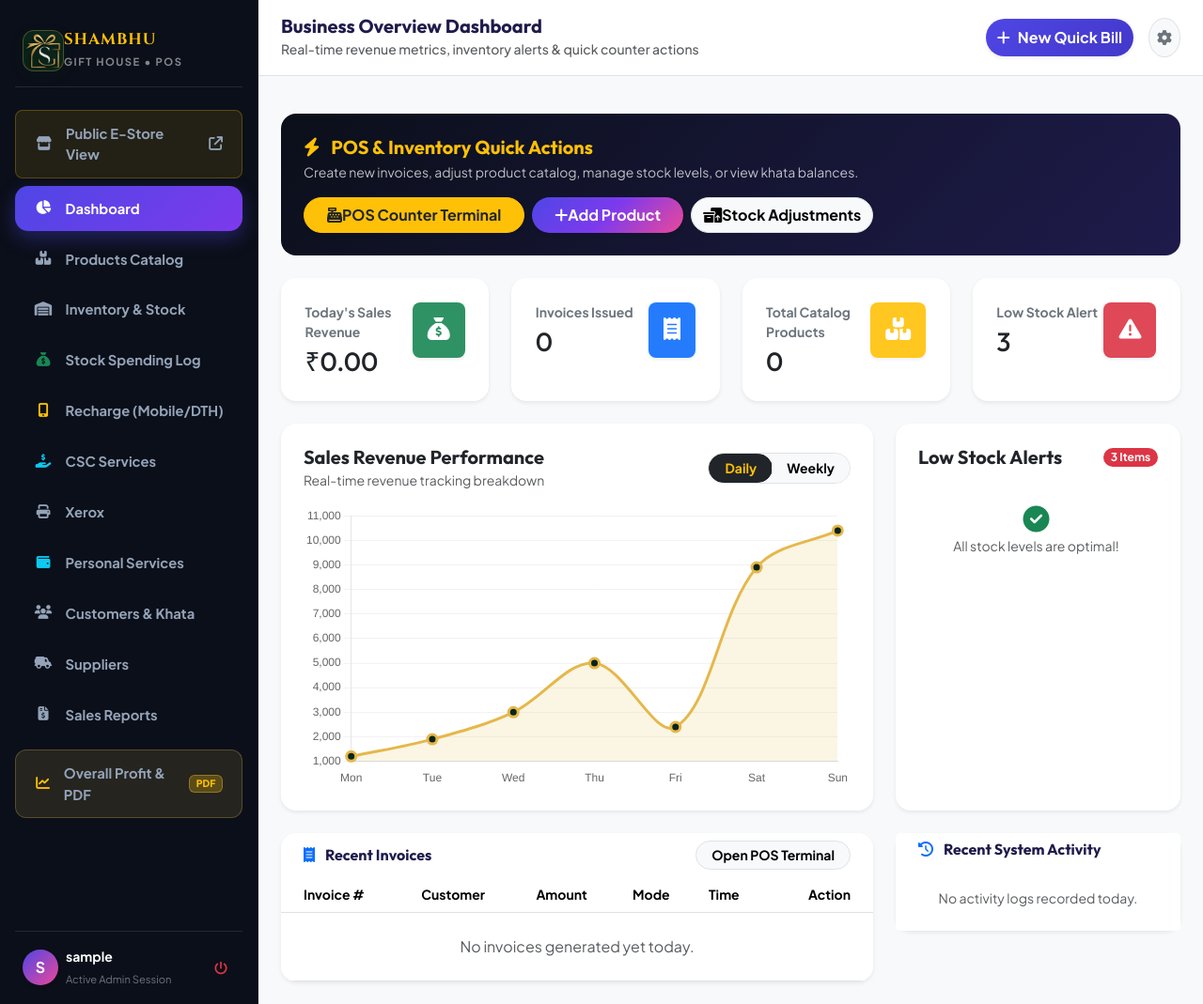
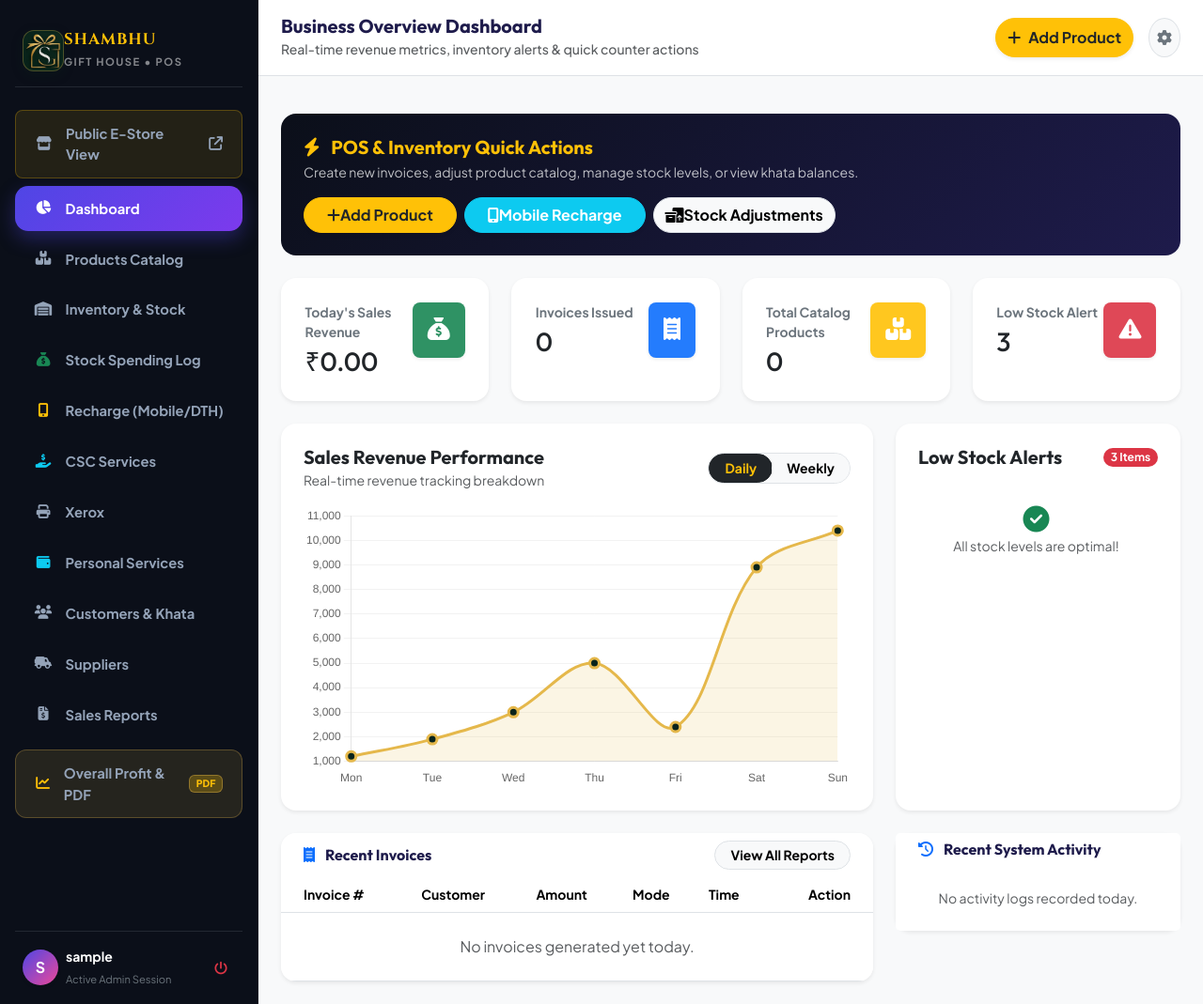
Before and after one commit to shambhugifthouse/shambhugifthouseonline, a Django app: page /reports/ in a window 1280 px wide. Shown: the whole page at 94% size. Run offline with Django 5.2, Linux system fonts and the light colour scheme; the visitor is signed in with stand-in values (Sample User, id 1); data comes from the database, SQL or seed files in the repository; data that the repository does not hold is empty; some web fonts are replaced.

Commit message:
Completely remove all POS billing buttons from header and dashboard

```diff
--- a/templates/base.html
+++ b/templates/base.html
@@ -205,8 +205,8 @@
                 </div>
 
                 <div class="d-flex align-items-center gap-3">
-                    <a href="{% url 'billing:pos' %}" class="btn btn-primary rounded-pill px-3.5 py-2 fw-bold d-flex align-items-center gap-2 shadow-sm" style="background: linear-gradient(135deg, #4F46E5 0%, #4338CA 100%); border: none;">
-                        <i class="fa-solid fa-plus"></i> New Quick Bill
+                    <a href="{% url 'products:list' %}" class="btn btn-warning text-dark rounded-pill px-3.5 py-2 fw-bold d-flex align-items-center gap-2 shadow-sm">
+                        <i class="fa-solid fa-plus"></i> Add Product
                     </a>
 
                     <a href="{% url 'auth:profile' %}" class="btn btn-light rounded-circle p-2 border" title="Settings">
--- a/templates/dashboard.html
+++ b/templates/dashboard.html
@@ -14,11 +14,11 @@
         </div>
 
         <div class="d-flex gap-2 flex-wrap">
-            <a href="{% url 'billing:pos' %}" class="btn btn-warning rounded-pill px-4 fw-bold text-dark shadow-sm d-inline-flex align-items-center gap-1.5">
-                <i class="fa-solid fa-cash-register"></i> POS Counter Terminal
+            <a href="{% url 'products:list' %}" class="btn btn-warning rounded-pill px-4 fw-bold text-dark shadow-sm d-inline-flex align-items-center gap-1.5">
+                <i class="fa-solid fa-plus"></i> Add Product
             </a>
-            <a href="{% url 'products:list' %}" class="btn btn-primary rounded-pill px-4 fw-bold shadow-sm d-inline-flex align-items-center gap-1.5" style="background: var(--primary-gradient); border: none;">
-                <i class="fa-solid fa-plus"></i> Add Product
+            <a href="{% url 'services:recharge' %}" class="btn btn-info text-white rounded-pill px-4 fw-bold shadow-sm d-inline-flex align-items-center gap-1.5">
+                <i class="fa-solid fa-mobile-screen-button"></i> Mobile Recharge
             </a>
             <a href="{% url 'inventory:list' %}" class="btn btn-light rounded-pill px-3.5 fw-bold border d-inline-flex align-items-center gap-1.5">
                 <i class="fa-solid fa-boxes-packing"></i> Stock Adjustments
@@ -41,7 +41,7 @@
         <div class="card border-0 shadow-sm rounded-4 overflow-hidden">
             <div class="card-header bg-white border-0 py-3.5 px-4 d-flex align-items-center justify-content-between">
                 <h6 class="fw-bold mb-0 font-heading"><i class="fa-solid fa-receipt me-2 text-primary"></i> Recent Invoices</h6>
-                <a href="{% url 'billing:pos' %}" class="btn btn-sm btn-light rounded-pill px-3 fw-bold border">Open POS Terminal</a>
+                <a href="{% url 'reports:reports' %}" class="btn btn-sm btn-light rounded-pill px-3 fw-bold border">View All Reports</a>
             </div>
             <div class="table-responsive">
                 <table class="table table-hover align-middle mb-0">
```
